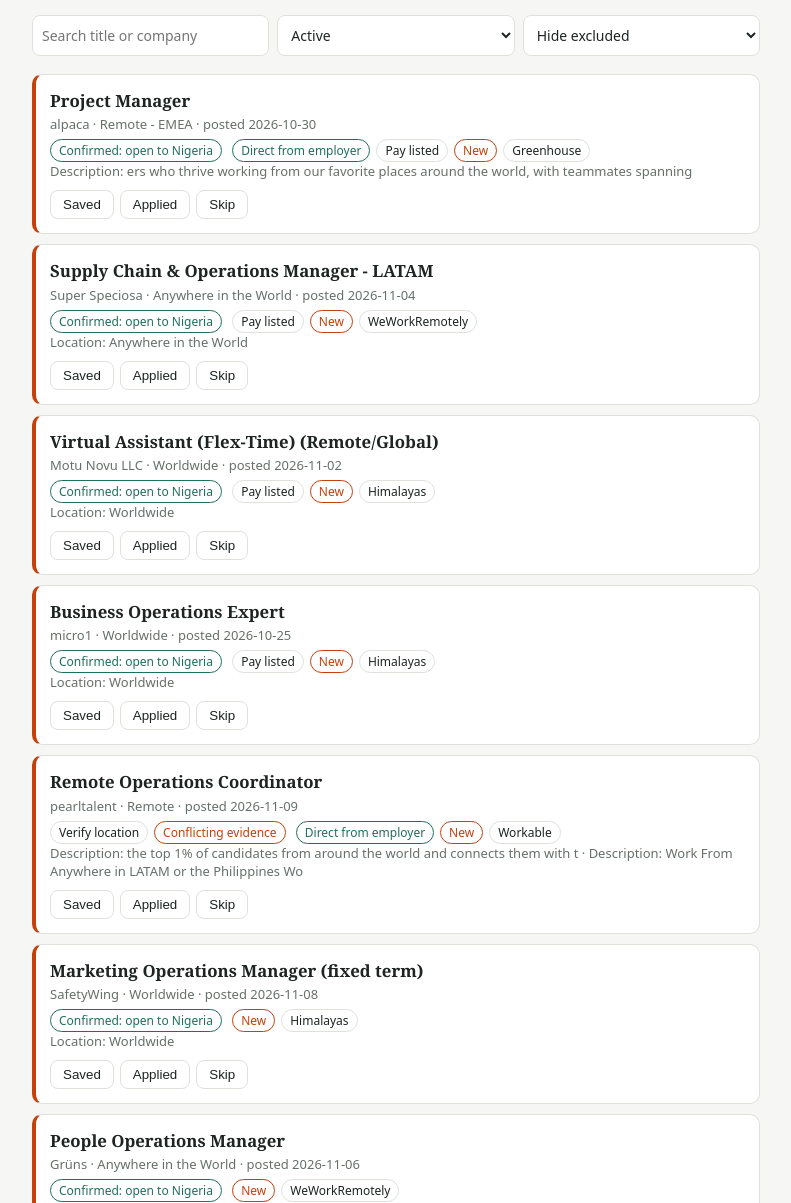
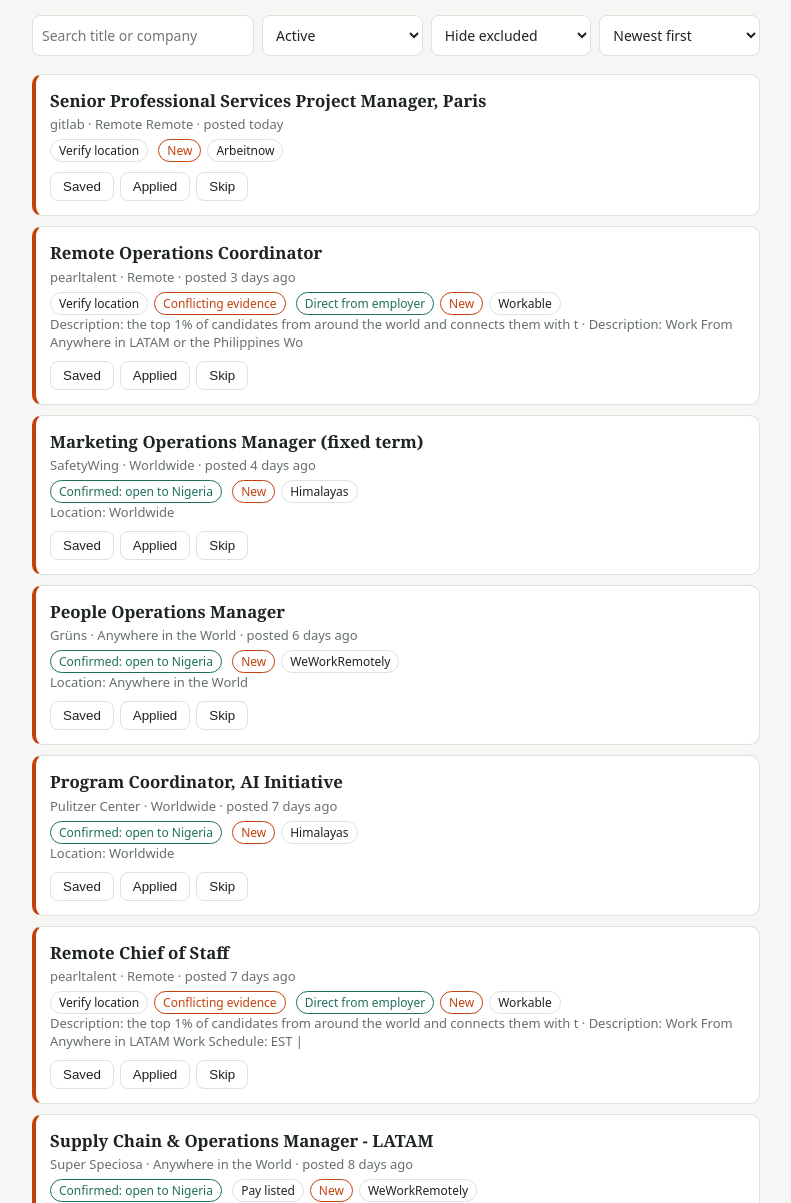
Before and after one commit to ViyIT-girl/Job-board, a plain HTML site: page index.html in a window 1280 px wide. Shown: the part 97-1300 px from the top of the page, without its empty margins (244-1035 px from the left). Drawn offline with Linux system fonts and the light colour scheme.

Commit message:
Add sorting option and fix job posting date display

```diff
--- a/index.html
+++ b/index.html
@@ -24,10 +24,12 @@ main{max-width:760px;margin:auto;padding:0 16px 40px}
 <header><h1>My job board</h1><div id="meta">Loading…</div><a href="outreach.html" style="font:14px system-ui;color:var(--acc)">Cold outreach</a></header>
 <div class="bar"><input type="search" id="q" placeholder="Search title or company">
 <select id="st"><option value="active">Active</option><option value="new">New only</option><option value="saved">Saved</option><option value="applied">Applied</option><option value="skip">Skipped</option></select>
-<select id="el"><option value="hide">Hide excluded</option><option value="confirmed">Confirmed only</option><option value="verify">Needs verification</option><option value="excluded">Excluded</option><option value="all">All</option></select></div>
+<select id="el"><option value="hide">Hide excluded</option><option value="confirmed">Confirmed only</option><option value="verify">Needs verification</option><option value="excluded">Excluded</option><option value="all">All</option></select>
+<select id="so"><option value="new">Newest first</option><option value="best">Best match first</option></select></div>
 <main id="list"></main>
 <script>
 const $=id=>document.getElementById(id);let jobs=[];
+const ago=d=>{const n=Math.floor((Date.now()-new Date(d))/864e5);return n<=0?"today":n===1?"1 day ago":n+" days ago"};
 const el=j=>j.eligibility||(j.open?"confirmed":"verify");
 const store=(k,v)=>{try{if(v===undefined)return JSON.parse(localStorage.getItem(k)||"null");localStorage.setItem(k,JSON.stringify(v))}catch(e){return null}};
 let status=store("status")||{};const last=store("lastVisit")||"";
@@ -39,16 +41,17 @@ function draw(){
   if(["confirmed","verify","excluded"].includes(e)&&el(j)!==e)return false;
   if(q&&!(j.title+" "+j.company).toLowerCase().includes(q))return false;
   if(f==="active")return s!=="skip";if(f==="new")return j.first_seen>last&&s!=="skip";return s===f});
+ if($("so").value==="new")rows.sort((a,b)=>b.posted.localeCompare(a.posted)||b.score-a.score);
  $("list").innerHTML=rows.map(j=>{const s=status[j.url]||"",isNew=j.first_seen>last;
   return `<div class="job ${isNew?"new":""}"><h2><a href="${esc(j.url)}" target="_blank" rel="noopener">${esc(j.title)}</a></h2>
-  <div class="sub">${esc(j.company)} · ${esc(j.location||"Remote")} · posted ${j.posted}</div>
+  <div class="sub">${esc(j.company)} · ${esc(j.location||"Remote")} · posted ${ago(j.posted)}</div>
   ${{confirmed:'<span class="tag good">Confirmed: open to Nigeria</span>',verify:'<span class="tag">Verify location</span>',excluded:'<span class="tag n">Excluded</span>'}[el(j)]}${j.conflict?'<span class="tag n">Conflicting evidence</span>':''}
   ${j.direct?'<span class="tag good">Direct from employer</span>':''}${j.salary_hint?'<span class="tag">Pay listed</span>':''}${isNew?'<span class="tag n">New</span>':''}<span class="tag">${esc(j.source)}</span>${j.source==="Reddit"?'<span class="tag n">Unverified: check the poster</span>':''}
   ${(j.evidence||[]).length?`<div class="sub">${j.evidence.map(esc).join(" · ")}</div>`:""}
   <div class="acts">${["saved","applied","skip"].map(a=>`<button class="${s===a?"on":""}" data-u="${esc(j.url)}" data-a="${a}">${a==="skip"?"Skip":a[0].toUpperCase()+a.slice(1)}</button>`).join("")}</div></div>`}).join("")||'<p class="sub">Nothing here yet. Run the workflow or change filters.</p>';
 }
 $("list").onclick=e=>{const b=e.target.closest("button");if(!b)return;const u=b.dataset.u;status[u]=status[u]===b.dataset.a?"":b.dataset.a;store("status",status);draw()};
-["q","st","el"].forEach(i=>$(i).oninput=draw);
+["q","st","el","so"].forEach(i=>$(i).oninput=draw);
 fetch("jobs.json?t="+Date.now()).then(r=>r.json()).then(d=>{jobs=d.jobs;
  $("meta").textContent=`${jobs.filter(j=>el(j)!=="excluded").length} jobs${jobs.some(j=>el(j)==="excluded")?" (+"+jobs.filter(j=>el(j)==="excluded").length+" excluded)":""} · updated ${d.updated?new Date(d.updated).toLocaleString():"never"}`;draw();
  store("lastVisit",new Date().toISOString().slice(0,10))}).catch(()=>$("meta").textContent="Could not load jobs.json");
```
